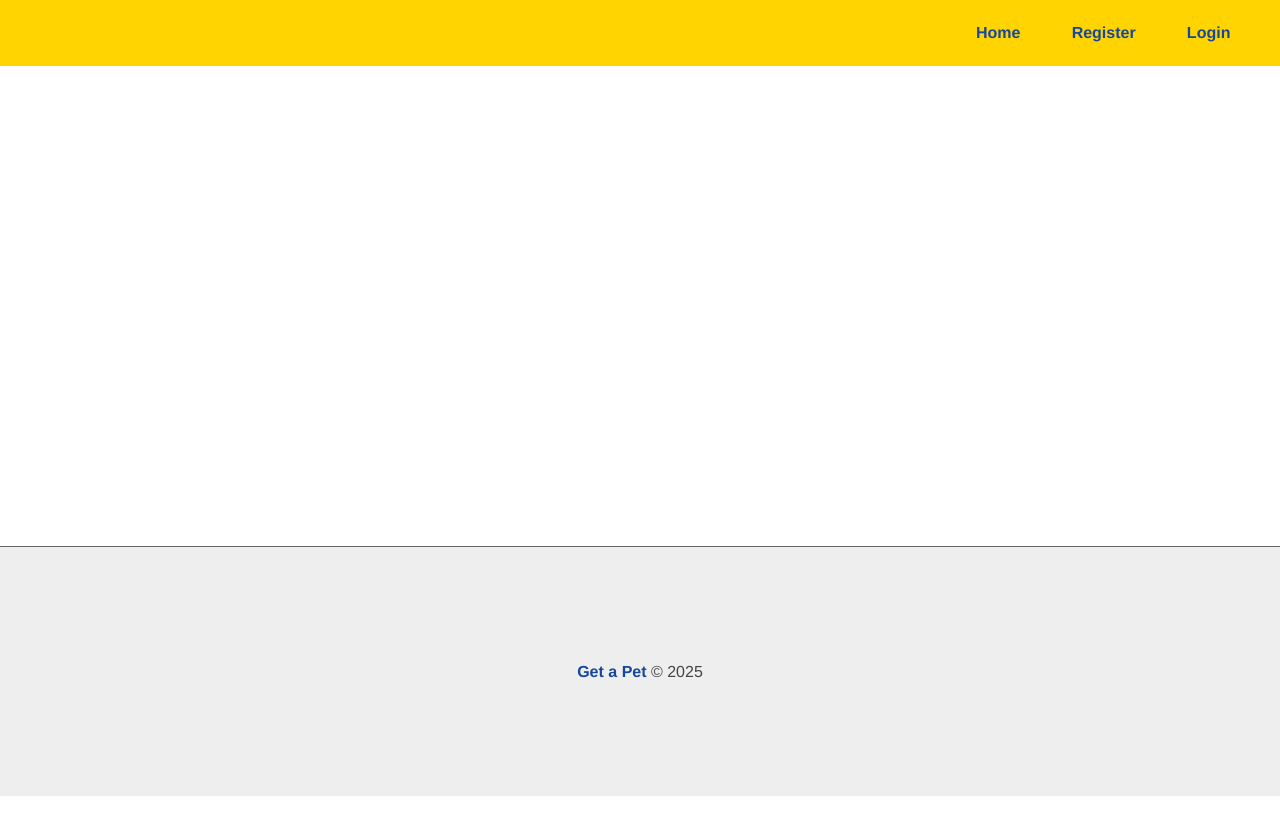
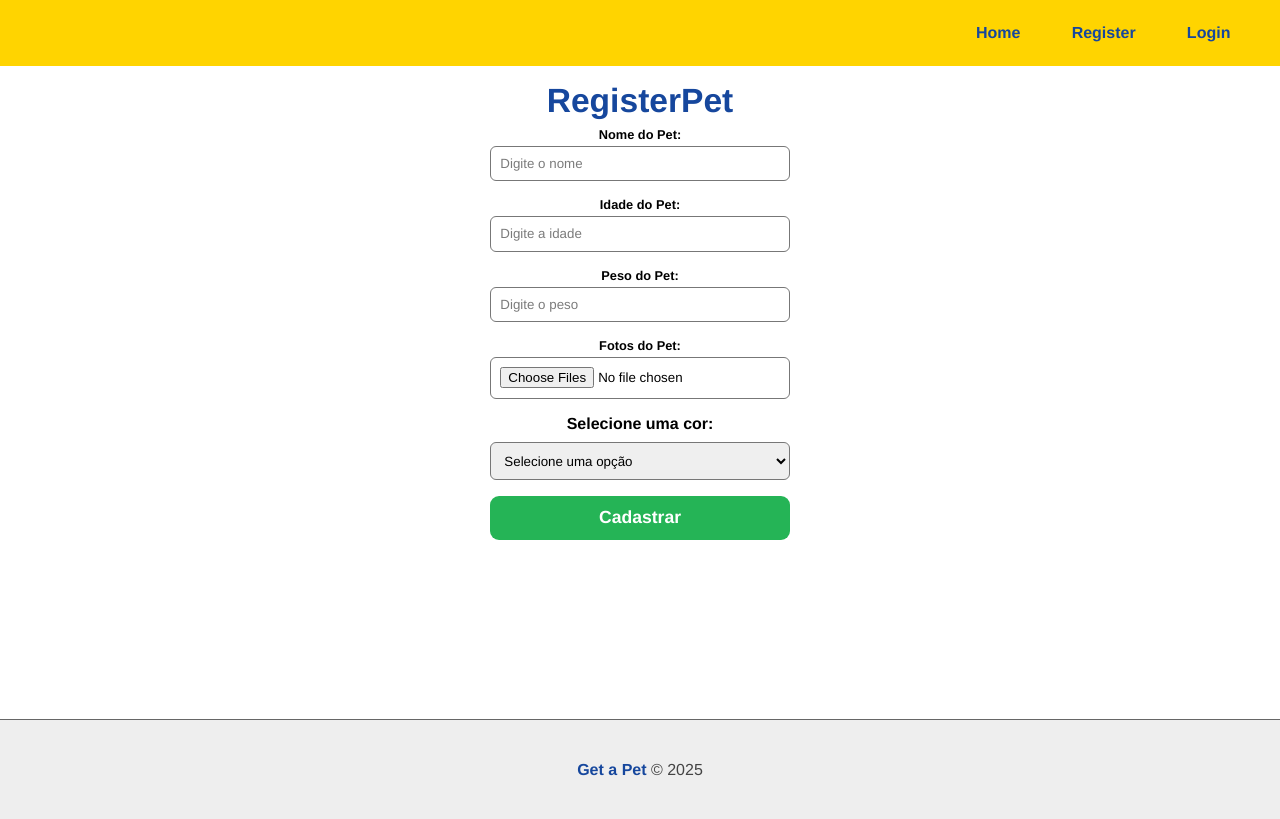
Before and after one commit to Josmateussilva0110/JWT-Verification, a React (Create React App) app in the folder frontend/: page /pet/add in a window 1280 px wide. Built offline with nearby package versions, Linux system fonts and the light colour scheme; the HTML template or start-up script is replaced by a standard one.

Commit message:
feat: select in form

```diff
--- a/frontend/src/App.js
+++ b/frontend/src/App.js
@@ -8,6 +8,8 @@ import Container from './components/layout/Container'
 import { UserProvider } from './context/UserContext'
 import Message from './components/layout/Message'
 import Profile from './components/pages/User/Profile'
+import MyPets from './components/pages/pet_pages/MyPets'
+import RegisterPet from './components/pages/pet_pages/Register'
 
 
 function App() {
@@ -27,6 +29,8 @@ function App() {
             <Route path="/login" element={<Login />} />
             <Route path="/register" element={<Register />} />
             <Route path="/user/profile" element={<Profile />} />
+            <Route path="/pet/myPets" element={<MyPets />} />
+            <Route path="/pet/add" element={<RegisterPet />} />
             <Route path="/" element={<Home />} />
           </Routes>
         </Container>
--- /dev/null
+++ b/frontend/src/components/form/PetForm.js
@@ -0,0 +1,36 @@
+import Input from "./Input"
+import { useState } from "react"
+import formStyles from './Form.module.css'
+import Select from "./Select"
+
+
+function PetForm({handleSubmit, petData, flag}) { // flag para editar ou cadastrar
+    const [pet, setPet] = useState(petData || {})
+    const [preview, setPreview] = useState([])
+    const colors = ['Branco', 'Preto', 'Caramelo', 'Mesclado']
+
+    function handleChange(e) {
+
+    }
+
+    function onFileChange(e) {
+
+    }
+
+    function handleColor(e) {
+
+    }
+
+    return (
+        <form className={formStyles.form_container}>
+            <Input text="Nome do Pet" type="text" name="name" placeholder="Digite o nome" handleOnChange={handleChange} value={pet.name || ''}/>
+            <Input text="Idade do Pet" type="text" name="age" placeholder="Digite a idade" handleOnChange={handleChange} value={pet.age || ''}/>
+            <Input text="Peso do Pet" type="number" name="weight" placeholder="Digite o peso" handleOnChange={handleChange} value={pet.weight || ''}/>
+            <Input text="Fotos do Pet" type="file" name="photos" handleOnChange={onFileChange} multiple={true}/>
+            <Select name="color" text="Selecione uma cor" options={colors} handleOnChange={handleColor} value={pet.color || ''}></Select>
+            <input type="submit" value={flag}></input>
+        </form>
+    )
+}
+
+export default PetForm
--- /dev/null
+++ b/frontend/src/components/form/Select.js
@@ -0,0 +1,19 @@
+import styles from './Select.module.css'
+
+function Select({text, name, options, handleOnChange, value}) {
+    return (
+        <div className={styles.form_control}>
+            <label htmlFor={name}>{text}:</label>
+            <select name={name} id={name} onChange={handleOnChange} value={value || ''}>
+                <option>
+                    Selecione uma opção
+                </option>
+                {options.map((option) => (
+                    <option value={option} key={option}>{option}</option>
+                ))}
+            </select>
+        </div>
+    )
+}
+
+export default Select
--- /dev/null
+++ b/frontend/src/components/form/Select.module.css
@@ -0,0 +1,16 @@
+.form_control {
+    display: flex;
+    flex-direction: column;
+    margin-bottom: 1em;
+}
+
+.form_control label {
+    margin-bottom: .6em;
+    font-weight: bold;
+}
+
+.form_control select {
+    padding: .7em;
+    border: 1px solid #777;
+    border-radius: 6px;
+}
--- a/frontend/src/components/layout/Footer.module.css
+++ b/frontend/src/components/layout/Footer.module.css
@@ -1,6 +1,7 @@
 
 .footer {
-    height: 250px;
+    height: 100px;
+    margin-top: 7em;
     display: flex;
     align-items: center;
     justify-content: center;
--- a/frontend/src/components/layout/Navbar.js
+++ b/frontend/src/components/layout/Navbar.js
@@ -17,6 +17,10 @@ function Navbar() {
                     <>
                         <li>
                             <Link to="/user/profile">Perfil</Link>
+                        </li>
+
+                        <li>
+                            <Link to="/pet/myPets">Meus Pets</Link>
                         </li>
                         <li onClick={logout}>Sair</li>
                     </>
--- /dev/null
+++ b/frontend/src/components/pages/pet_pages/MyPets.js
@@ -0,0 +1,20 @@
+import { useState, useEffect } from "react"
+import { Link } from 'react-router-dom'
+
+function MyPets() {
+    const [pets, setPets] = useState([])
+    return (
+        <section>
+            <div>
+                <h1>MyPets</h1>
+                <Link to="/pet/add">Cadastrar Pet</Link>
+            </div>
+            <div>
+                {pets.length > 0 && <p>Pets cadastrados.</p>}
+                {pets.length === 0 && <p>Não há pets cadastrados.</p>}
+            </div>
+        </section>
+    )
+}
+
+export default MyPets
--- /dev/null
+++ b/frontend/src/components/pages/pet_pages/Register.js
@@ -0,0 +1,18 @@
+import styles from './Register.module.css'
+import PetForm from '../../form/PetForm'
+
+
+function RegisterPet() {
+    return (
+        <section className={styles.addpet_header}>
+            <div>
+                <h1>RegisterPet</h1>
+            </div>
+            <PetForm flag="Cadastrar">
+
+            </PetForm>
+        </section>
+    )
+}
+
+export default RegisterPet
--- /dev/null
+++ b/frontend/src/components/pages/pet_pages/Register.module.css
@@ -0,0 +1,8 @@
+.addpet_header {
+    text-align: center;
+    margin-bottom: 1.2em;
+}
+
+.addpet_header h1 {
+    margin-bottom: 0.2em;
+}
```
